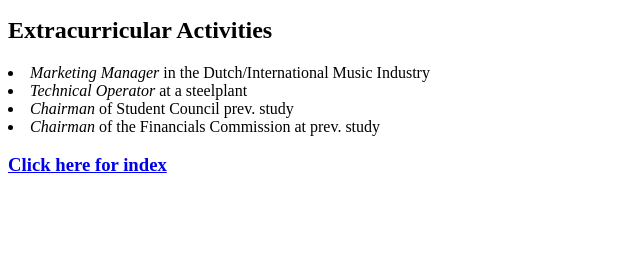
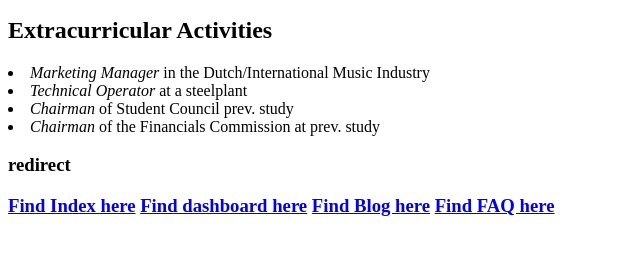
Before and after one commit to od77nl/profile, a plain HTML site: page profile.html in a window 1280 px wide. Shown: the part 392-646 px from the top of the page, without its empty margins (0-640 px from the left). Drawn offline with Linux system fonts and the light colour scheme.

Commit message:
extra stylesheet added

```diff
--- a/profile.html
+++ b/profile.html
@@ -1,8 +1,9 @@
 <!DOCTYPE html>
 <html lang="en">
     <link rel="stylesheet" href="style.css"
-
 <head>
+    <meta name="viewport"content="width=device-width, initial-scale=1.0" </meta>
+    <link href="style.css" rel="stylesheet"/>
 <title> Odin's page</title>
 </head>
 <body>
@@ -26,7 +27,11 @@
         </section>
         <h3>
         <nav>
-        <a href="index.html">Click here for index</a>
+            <p> redirect </p>
+        <a href="index.html">Find Index here</a>
+        <a href="dashboard.html">Find dashboard here</a>
+        <a href="blog.html">Find Blog here</a>
+        <a href="faq.html">Find FAQ here</a>
         </nav>
         </h3>
 
```
